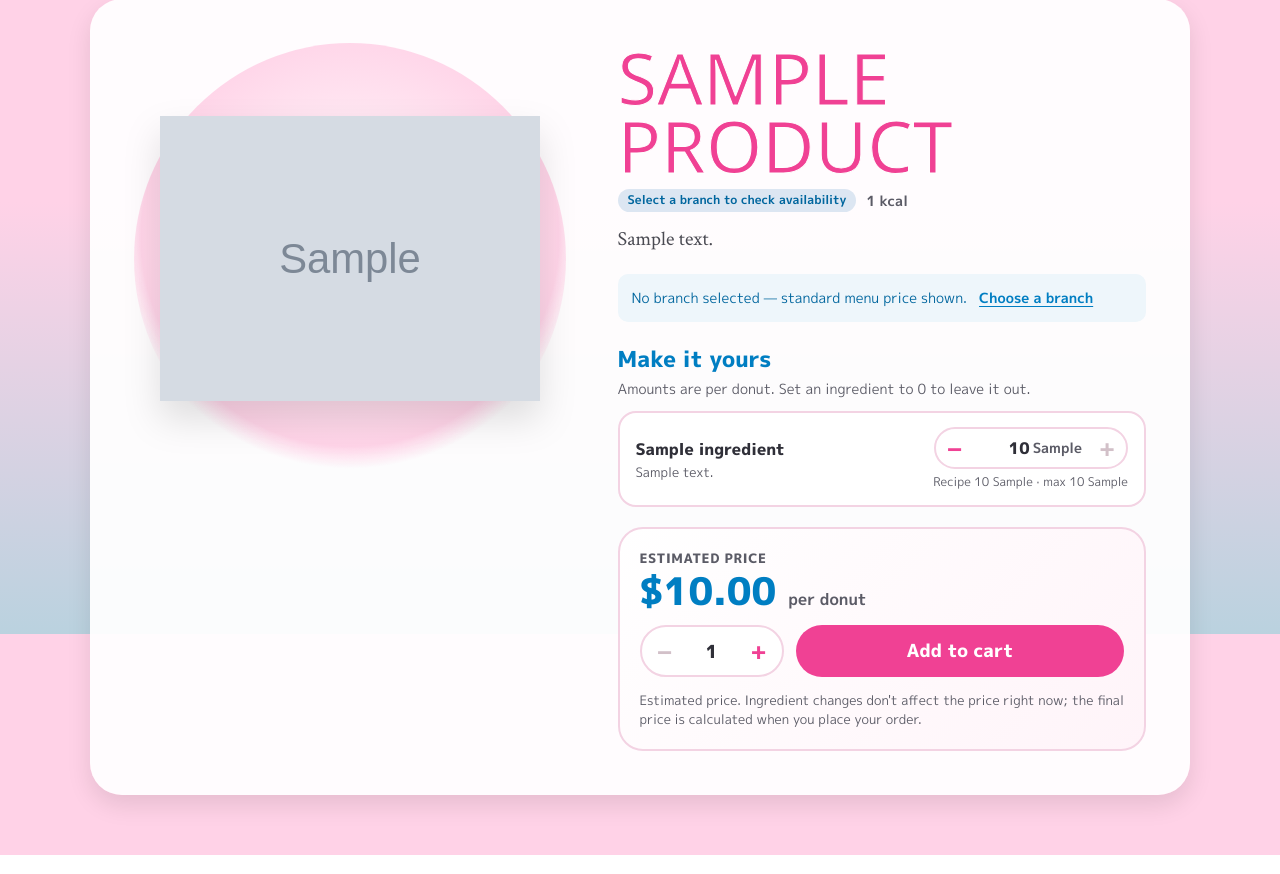
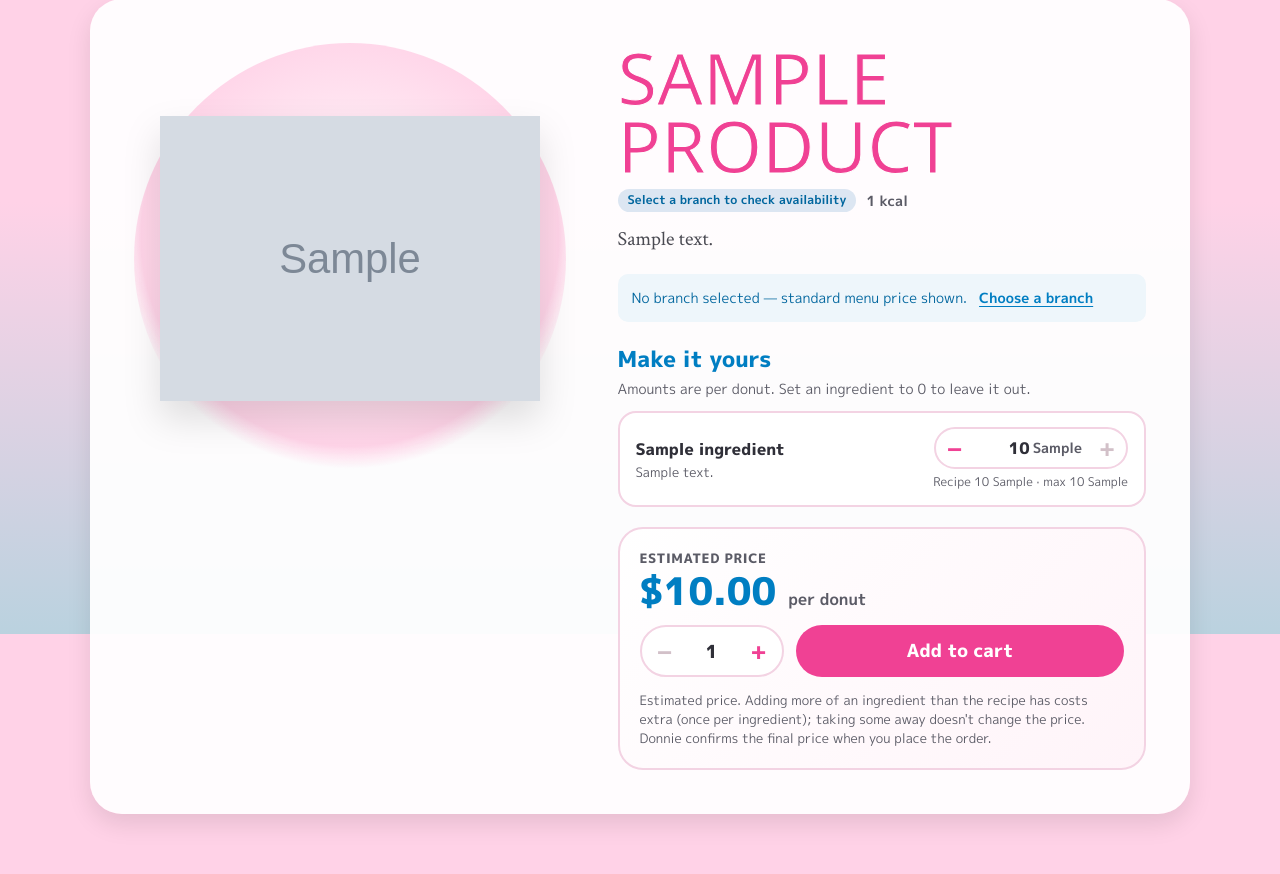
Before and after one commit to Pechenk9/SDT-208-Donnie, a FastAPI app: page /product/1 in a window 1280 px wide. Shown: the part 166-1040 px from the top of the page. Run offline with FastAPI, Linux system fonts and the light colour scheme; tables that the repository leaves empty hold one stand-in row (values such as "Sample post"); grey boxes marked "Sample" are stand-in pictures; some web fonts are replaced.

Commit message:
Frontend: ingredient surcharges (extra_price) in price estimate, handle unavailable ingredients

```diff
--- a/app/static/css/donut.css
+++ b/app/static/css/donut.css
@@ -333,3 +333,8 @@
     justify-content: space-between;
   }
 }
+
+.recipe-item.is-extra .recipe-range {
+  color: var(--pink);
+  font-weight: 600;
+}
--- a/app/static/js/cart.js
+++ b/app/static/js/cart.js
@@ -194,16 +194,41 @@
     }
 
     /**
-     * Estimated price of one donut.
-     *
-     * POST /orders currently charges the branch price of the product (or its base
-     * price) and does not use ingredient changes or Ingredient.extra_price.
-     * The estimate mirrors that, so ingredient changes do not move the price.
-     * When the backend defines ingredient pricing, update this one function.
+     * Estimated price of one donut, mirroring POST /orders:
+     * branch price (or base price) plus, for every changeable ingredient whose
+     * amount is above the recipe default, its extra_price once, no matter how
+     * much above. Removing or reducing an ingredient never lowers the price.
+     * The backend repeats this calculation and decides the final price.
      */
-    function estimateUnitPrice(product /* , ingredientSelections */) {
+    function estimateUnitPrice(product, ingredientSelections) {
         const price = Number(product && product.price);
-        return Number.isFinite(price) ? price : 0;
+        let cents = Number.isFinite(price) ? Math.round(price * 100) : 0;
+
+        const recipe = (product && product.ingredients) || [];
+        if (recipe.length && Array.isArray(ingredientSelections)) {
+            const chosen = new Map(ingredientSelections.map(entry => [entry.ingredient_id, Number(entry.quantity)]));
+            recipe.forEach(ingredient => {
+                const quantity = chosen.get(ingredient.id);
+                const extra = Number(ingredient.extra_price);
+                if (
+                    ingredient.is_changeable
+                    && Number.isFinite(quantity)
+                    && quantity > Number(ingredient.default_quantity)
+                    && Number.isFinite(extra)
+                ) {
+                    cents += Math.round(extra * 100);
+                }
+            });
+        }
+        return cents / 100;
+    }
+
+    /** extra_price of an ingredient if it is charged at this amount, else 0. */
+    function ingredientSurcharge(ingredient, quantity) {
+        const extra = Number(ingredient.extra_price);
+        return ingredient.is_changeable && quantity > Number(ingredient.default_quantity) && Number.isFinite(extra)
+            ? extra
+            : 0;
     }
 
     /* ---------- product details for display ---------- */
@@ -238,11 +263,27 @@
         return productCache.get(id);
     }
 
+    /**
+     * Starting amounts for a new line. A changeable ingredient that the branch
+     * does not have starts at 0, because the backend rejects any amount of an
+     * unavailable ingredient.
+     */
     function defaultIngredients(product) {
         return (product.ingredients || []).map(ingredient => ({
             ingredient_id: ingredient.id,
-            quantity: Number(ingredient.default_quantity),
+            quantity: ingredient.is_changeable && ingredient.is_available === false
+                ? 0
+                : Number(ingredient.default_quantity),
         }));
+    }
+
+    /** Ingredients the recipe cannot do without but the branch does not have. */
+    function missingRequiredIngredients(product) {
+        return (product.ingredients || []).filter(ingredient =>
+            ingredient.is_available === false
+            && !ingredient.is_changeable
+            && Number(ingredient.default_quantity) > 0
+        );
     }
 
     /* ---------- small shared UI helpers ---------- */
@@ -323,6 +364,8 @@
         setBranch,
         totals,
         estimateUnitPrice,
+        ingredientSurcharge,
+        missingRequiredIngredients,
         loadProduct,
         defaultIngredients,
         formatPrice,
--- a/app/static/js/product.js
+++ b/app/static/js/product.js
@@ -31,10 +31,15 @@
     }
 
     const selections = new Map(); // ingredient id -> quantity per donut
+    const startingAmounts = new Map(
+        Cart.defaultIngredients(product).map(entry => [entry.ingredient_id, entry.quantity])
+    );
+    const missingRequired = Cart.missingRequiredIngredients(product);
 
-    ingredients.forEach(ingredient => {
-        selections.set(ingredient.id, Number(ingredient.default_quantity));
-    });
+    function resetSelections() {
+        startingAmounts.forEach((quantity, id) => selections.set(id, quantity));
+    }
+    resetSelections();
 
     function isEditable(ingredient) {
         return ingredient.is_changeable && ingredient.is_available;
@@ -76,14 +81,17 @@
         row.classList.toggle('is-changed', value !== Number(ingredient.default_quantity));
 
         const unit = ingredient.unit;
+        const surcharge = Cart.ingredientSurcharge(ingredient, value);
         range.textContent = value === 0
             ? 'Removed'
-            : `Recipe ${Cart.formatQuantity(ingredient.default_quantity)} ${unit} · max ${Cart.formatQuantity(max)} ${unit}`;
+            : `Recipe ${Cart.formatQuantity(ingredient.default_quantity)} ${unit} · max ${Cart.formatQuantity(max)} ${unit}`
+                + (surcharge > 0 ? ` · +${Cart.formatPrice(surcharge)}` : '');
+        row.classList.toggle('is-extra', surcharge > 0);
     }
 
     function renderReset() {
         const changed = ingredients.some(ingredient =>
-            selections.get(ingredient.id) !== Number(ingredient.default_quantity)
+            selections.get(ingredient.id) !== startingAmounts.get(ingredient.id)
         );
         resetBtn.hidden = !changed;
     }
@@ -143,10 +151,8 @@
     });
 
     resetBtn.addEventListener('click', () => {
-        ingredients.forEach(ingredient => {
-            selections.set(ingredient.id, Number(ingredient.default_quantity));
-            renderIngredient(ingredient);
-        });
+        resetSelections();
+        ingredients.forEach(renderIngredient);
         renderPrice();
         renderReset();
     });
@@ -154,7 +160,7 @@
     /* ---------- add to cart ---------- */
 
     addBtn.addEventListener('click', () => {
-        if (product.is_available === false) return;
+        if (product.is_available === false || missingRequired.length) return;
 
         if (!product.branch) {
             window.DonnieBranch.open('Choose a branch first — the menu and prices depend on it.');
@@ -195,6 +201,11 @@
         });
     });
 
+    if (missingRequired.length && product.is_available !== false) {
+        addBtn.disabled = true;
+        addBtn.textContent = 'Unavailable here';
+    }
+
     setDonuts(1);
     renderReset();
 })();
--- a/app/templates/product.html
+++ b/app/templates/product.html
@@ -76,12 +76,16 @@
                             {% if ingredient.description %}
                             <p class="recipe-desc">{{ ingredient.description }}</p>
                             {% endif %}
-                            {% if not ingredient.is_active %}
-                            <p class="recipe-note recipe-note--warn">Not currently available — kept as in the recipe.</p>
-                            {% elif ingredient.branch_is_available is sameas false %}
-                            <p class="recipe-note recipe-note--warn">Not available at this branch — can't be changed.</p>
+                            {% if ingredient.is_available is sameas false %}
+                            {% if ingredient.is_changeable %}
+                            <p class="recipe-note recipe-note--warn">Not available {% if ingredient.is_active %}at this branch{% else %}right now{% endif %}, so it is left out.</p>
+                            {% else %}
+                            <p class="recipe-note recipe-note--warn">Not available {% if ingredient.is_active %}at this branch{% else %}right now{% endif %}. This donut can't be ordered without it.</p>
+                            {% endif %}
                             {% elif not ingredient.is_changeable %}
                             <p class="recipe-note">Part of the base recipe.</p>
+                            {% elif ingredient.extra_price > 0 and ingredient.max_quantity > ingredient.default_quantity %}
+                            <p class="recipe-note">Adding more than the recipe amount costs +{{ "$%.2f"|format(ingredient.extra_price) }}.</p>
                             {% endif %}
                         </div>
 
@@ -108,7 +112,11 @@
                             {% else %}
                             <span class="recipe-fixed">
                                 <svg viewBox="0 0 24 24" aria-hidden="true"><path d="M17 9h-1V7a4 4 0 0 0-8 0v2H7a2 2 0 0 0-2 2v8a2 2 0 0 0 2 2h10a2 2 0 0 0 2-2v-8a2 2 0 0 0-2-2Zm-7-2a2 2 0 0 1 4 0v2h-4Z"/></svg>
+                                {% if ingredient.is_available is sameas false and ingredient.is_changeable %}
+                                Left out
+                                {% else %}
                                 {{ '%g'|format(ingredient.default_quantity) }} {{ ingredient.unit }}
+                                {% endif %}
                                 <span class="visually-hidden">(fixed)</span>
                             </span>
                             {% endif %}
@@ -142,7 +150,7 @@
                 </div>
 
                 <p class="purchase-note">
-                    Estimated price. Ingredient changes don't affect the price right now; the final price is calculated when you place your order.
+                    Estimated price. Adding more of an ingredient than the recipe has costs extra (once per ingredient); taking some away doesn't change the price. Donnie confirms the final price when you place the order.
                 </p>
                 <p class="purchase-feedback" id="add-feedback" hidden>
                     Added to your cart. <a href="/order">Go to checkout</a> or <a href="/store">keep shopping</a>.
```
Also changed, not shown: app/static/js/order.js (+8 -4 lines), app/static/js/store.js (+19 -1 lines).
